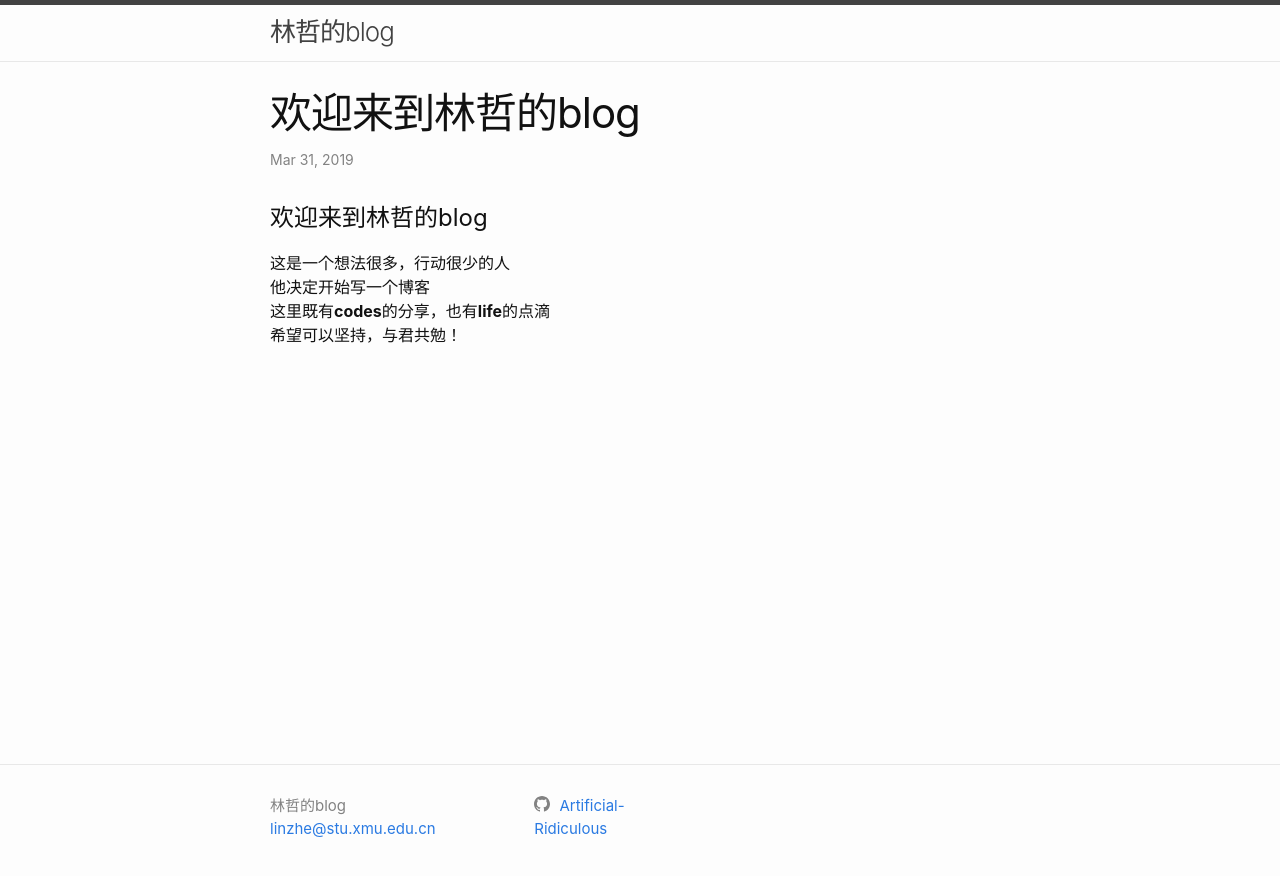
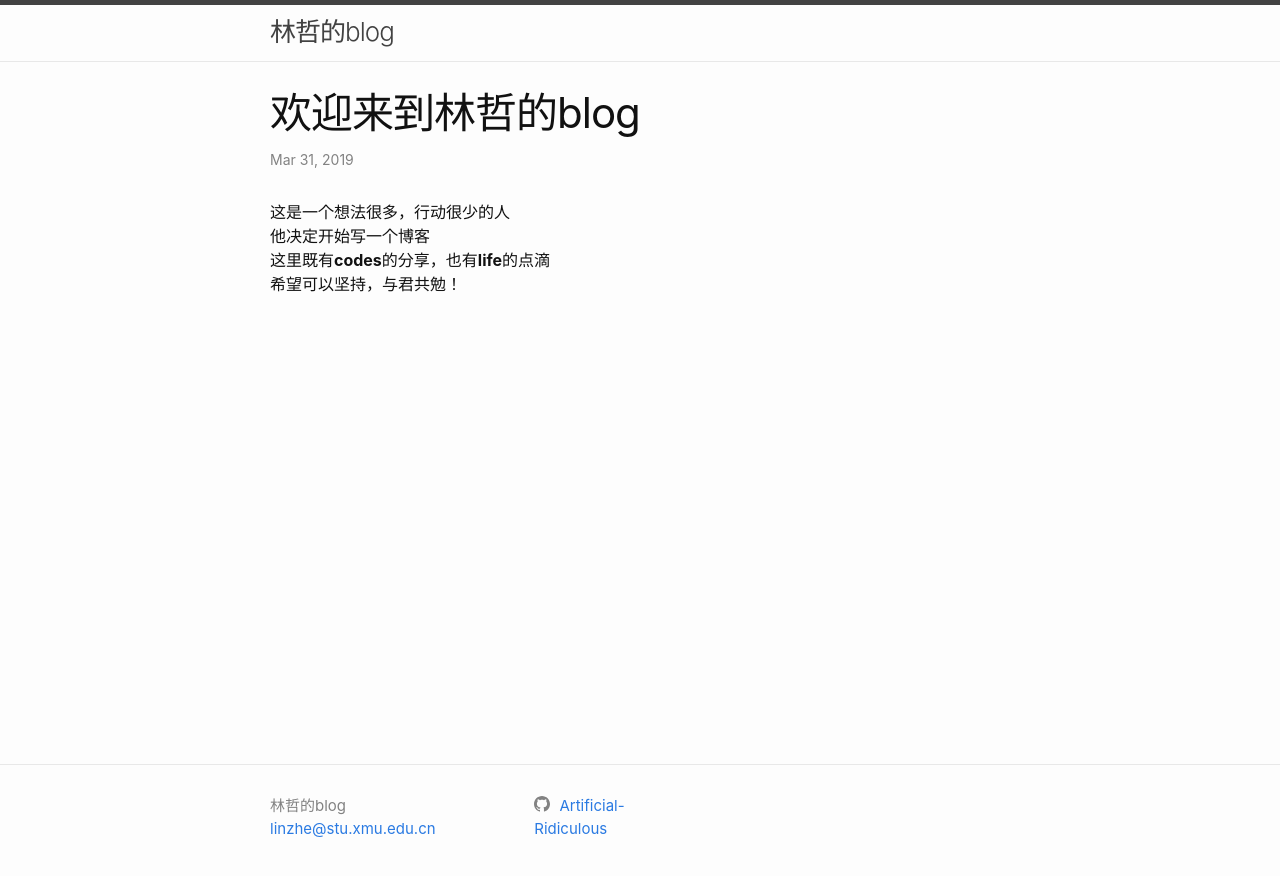
Before and after one commit to Artificial-Ridiculous/Artificial-Ridiculous.github.io, a Jekyll site: the page built from _posts/2019-03-31-欢迎来到林哲的blog.markdown, in a window 1280 px wide. Shown: the top 876 px of the page. Built offline with Jekyll 4.4.1, drawn with Linux system fonts in a browser that asks for light colours.

Commit message:
Update 2019-03-31-欢迎来到林哲的blog.markdown

```diff
--- a/_posts/2019-03-31-欢迎来到林哲的blog.markdown
+++ b/_posts/2019-03-31-欢迎来到林哲的blog.markdown
@@ -5,7 +5,6 @@ date:   2019-03-31 20:42:25 +0800
 categories: life
 ---
 
-# 欢迎来到林哲的blog
 
 这是一个想法很多，行动很少的人
 他决定开始写一个博客
```
